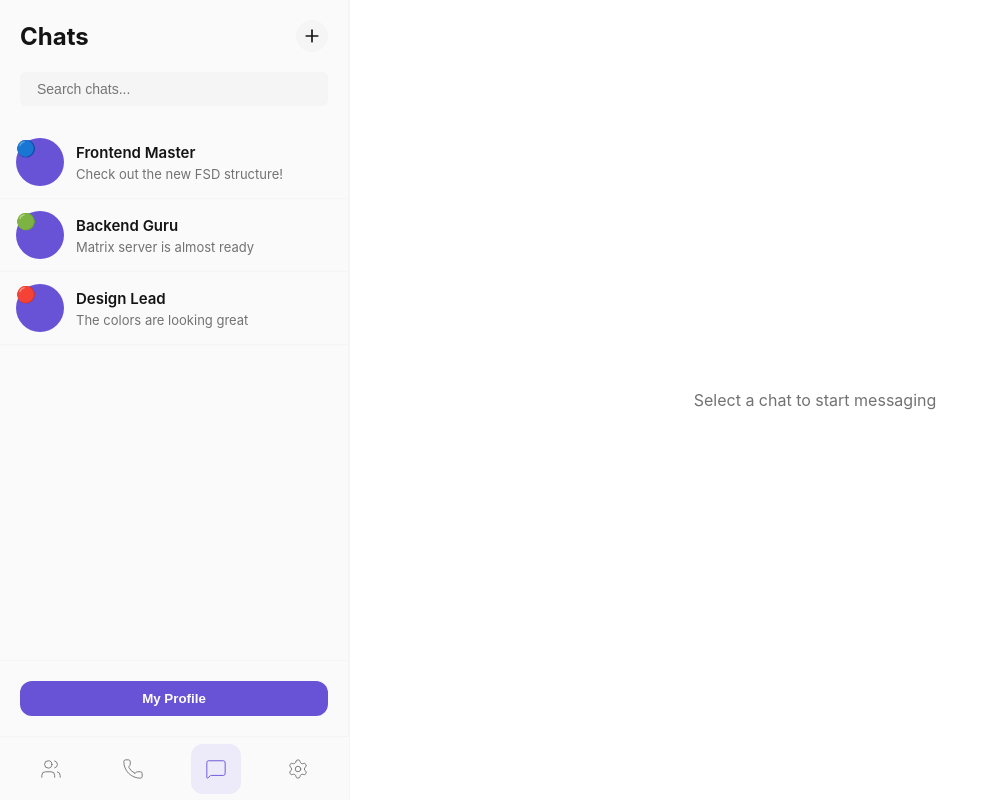
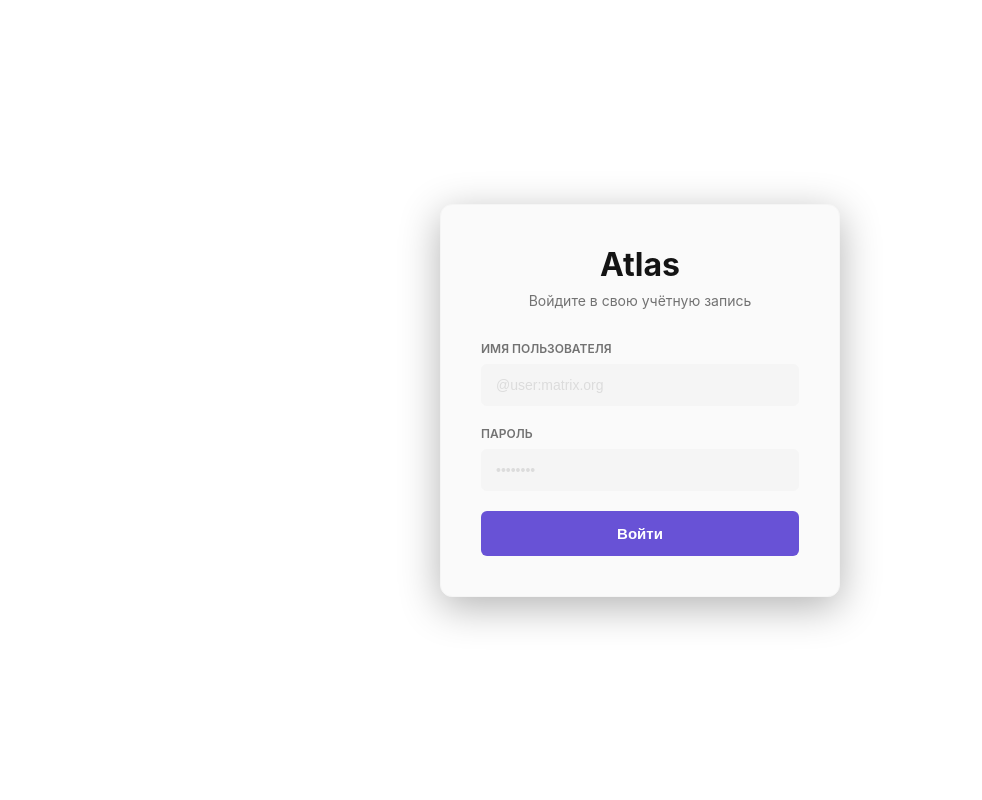
Before and after one commit to kitrasta/chat, a React (Vite) app: page / in a window 1280 px wide. Shown: the whole page, without its empty margins (0-982 px from the left). Built offline with nearby package versions, Linux system fonts and the light colour scheme.

Commit message:
feat: implement Matrix authentication flow with auth page and session persistence

```diff
--- a/package.json
+++ b/package.json
@@ -11,6 +11,7 @@
   },
   "dependencies": {
     "lucide-react": "^1.28.0",
+    "matrix-js-sdk": "^42.1.0-rc.0",
     "react": "^19.2.7",
     "react-dom": "^19.2.7",
     "zustand": "^5.0.14"
--- a/src/app/App.tsx
+++ b/src/app/App.tsx
@@ -4,10 +4,24 @@ import Layout from '../shared/ui/Layout/Layout';
 import ChatList from '../widgets/ChatList/ChatList';
 import ChatWindow from '../widgets/ChatWindow/ChatWindow';
 import SideNav from '../widgets/SideNav/SideNav';
+import AuthPage from '../pages/AuthPage/AuthPage';
+import { useAuthStore } from '../entities/user/model';
+import { initMatrixClient } from '../shared/api/matrixClient';
 import './../styles/global.css';
 
 function App() {
   const [activeTab, setActiveTab] = useState('chats');
+  const isAuthenticated = useAuthStore((state) => state.isAuthenticated);
+  const session = useAuthStore((state) => state.session);
+
+  // Инициализируем Matrix-клиент при наличии сессии
+  if (isAuthenticated && session) {
+    initMatrixClient(session);
+  }
+
+  if (!isAuthenticated) {
+    return <AuthPage />;
+  }
 
   return (
     <div className={styles.app}>
--- /dev/null
+++ b/src/entities/user/model.ts
@@ -0,0 +1,35 @@
+import { create } from 'zustand';
+import type { UserSession } from './types';
+
+interface AuthState {
+  session: UserSession | null;
+  isAuthenticated: boolean;
+  login: (session: UserSession) => void;
+  logout: () => void;
+}
+
+const STORAGE_KEY = 'matrix_session';
+
+const loadSession = (): UserSession | null => {
+  try {
+    const raw = localStorage.getItem(STORAGE_KEY);
+    return raw ? JSON.parse(raw) as UserSession : null;
+  } catch {
+    return null;
+  }
+};
+
+export const useAuthStore = create<AuthState>((set) => ({
+  session: loadSession(),
+  isAuthenticated: loadSession() !== null,
+
+  login: (session) => {
+    localStorage.setItem(STORAGE_KEY, JSON.stringify(session));
+    set({ session, isAuthenticated: true });
+  },
+
+  logout: () => {
+    localStorage.removeItem(STORAGE_KEY);
+    set({ session: null, isAuthenticated: false });
+  },
+}));
--- /dev/null
+++ b/src/entities/user/types.ts
@@ -0,0 +1,12 @@
+export interface UserSession {
+  accessToken: string;
+  userId: string;
+  homeServer: string;
+  deviceId: string;
+}
+
+export interface UserProfile {
+  userId: string;
+  displayName: string;
+  avatarUrl?: string;
+}
--- /dev/null
+++ b/src/pages/AuthPage/AuthPage.module.css
@@ -0,0 +1,98 @@
+.wrapper {
+  height: 100vh;
+  width: 100vw;
+  display: flex;
+  justify-content: center;
+  align-items: center;
+  background-color: var(--color-bg-main);
+}
+
+.card {
+  width: 400px;
+  padding: 40px;
+  background-color: var(--color-bg-secondary);
+  border: 1px solid var(--color-border);
+  border-radius: var(--radius-md);
+  box-shadow: 0 10px 40px rgba(0, 0, 0, 0.3);
+}
+
+.title {
+  font-size: 32px;
+  font-weight: 700;
+  color: var(--color-text-primary);
+  text-align: center;
+  margin-bottom: 8px;
+}
+
+.subtitle {
+  font-size: 14px;
+  color: var(--color-text-secondary);
+  text-align: center;
+  margin-bottom: 32px;
+}
+
+.form {
+  display: flex;
+  flex-direction: column;
+  gap: 20px;
+}
+
+.inputGroup {
+  display: flex;
+  flex-direction: column;
+  gap: 8px;
+}
+
+.inputGroup label {
+  font-size: 12px;
+  font-weight: 600;
+  text-transform: uppercase;
+  color: var(--color-text-secondary);
+}
+
+.inputGroup input {
+  padding: 12px 14px;
+  background-color: var(--color-bg-tertiary);
+  border: 1px solid var(--color-border);
+  border-radius: var(--radius-sm);
+  color: var(--color-text-primary);
+  font-size: 14px;
+  outline: none;
+  transition: border-color 0.2s ease;
+}
+
+.inputGroup input:focus {
+  border-color: var(--color-accent);
+}
+
+.inputGroup input::placeholder {
+  color: var(--color-text-disabled);
+}
+
+.error {
+  padding: 10px 12px;
+  background-color: var(--color-error);
+  color: white;
+  border-radius: var(--radius-sm);
+  font-size: 13px;
+  text-align: center;
+}
+
+.submitButton {
+  padding: 14px;
+  background-color: var(--color-accent);
+  color: white;
+  border-radius: var(--radius-sm);
+  font-weight: 600;
+  font-size: 15px;
+  transition: opacity 0.2s ease;
+}
+
+.submitButton:hover:not(:disabled) {
+  opacity: 0.85;
+}
+
+.submitButton:disabled {
+  opacity: 0.6;
+  cursor: not-allowed;
+}
--- /dev/null
+++ b/src/pages/AuthPage/AuthPage.tsx
@@ -0,0 +1,75 @@
+import { useState } from 'react';
+import { loginWithPassword } from '../../shared/api/matrixClient';
+import { useAuthStore } from '../../entities/user/model';
+import styles from './AuthPage.module.css';
+
+const AuthPage = () => {
+  const [username, setUsername] = useState('');
+  const [password, setPassword] = useState('');
+  const [error, setError] = useState('');
+  const [isLoading, setIsLoading] = useState(false);
+  const login = useAuthStore((state) => state.login);
+
+  const handleSubmit = async (e: React.FormEvent) => {
+    e.preventDefault();
+    setError('');
+    setIsLoading(true);
+
+    try {
+      const session = await loginWithPassword(username, password);
+      login(session);
+    } catch {
+      setError('Неверный логин или пароль. Попробуйте ещё раз.');
+    } finally {
+      setIsLoading(false);
+    }
+  };
+
+  return (
+    <div className={styles.wrapper}>
+      <div className={styles.card}>
+        <h1 className={styles.title}>Atlas</h1>
+        <p className={styles.subtitle}>Войдите в свою учётную запись</p>
+
+        <form onSubmit={handleSubmit} className={styles.form}>
+          <div className={styles.inputGroup}>
+            <label htmlFor="username">Имя пользователя</label>
+            <input
+              id="username"
+              value={username}
+              onChange={(e) => setUsername(e.target.value)}
+              placeholder="@user:matrix.org"
+              autoComplete="username"
+              required
+            />
+          </div>
+
+          <div className={styles.inputGroup}>
+            <label htmlFor="password">Пароль</label>
+            <input
+              id="password"
+              type="password"
+              value={password}
+              onChange={(e) => setPassword(e.target.value)}
+              placeholder="••••••••"
+              autoComplete="current-password"
+              required
+            />
+          </div>
+
+          {error && <div className={styles.error}>{error}</div>}
+
+          <button
+            type="submit"
+            className={styles.submitButton}
+            disabled={isLoading}
+          >
+            {isLoading ? 'Входим...' : 'Войти'}
+          </button>
+        </form>
+      </div>
+    </div>
+  );
+};
+
+export default AuthPage;
--- /dev/null
+++ b/src/shared/api/matrixClient.ts
@@ -0,0 +1,37 @@
+import { createClient, MatrixClient } from 'matrix-js-sdk';
+import type { UserSession } from '../../entities/user/types';
+
+// Позже заменим на адрес нашего Synapse-сервера
+const HOMESERVER_URL = 'https://matrix.org';
+
+let client: MatrixClient | null = null;
+
+export const getMatrixClient = (): MatrixClient | null => client;
+
+export const initMatrixClient = (session: UserSession): MatrixClient => {
+  client = createClient({
+    baseUrl: session.homeServer,
+    accessToken: session.accessToken,
+    userId: session.userId,
+    deviceId: session.deviceId,
+  });
+  return client;
+};
+
+export const loginWithPassword = async (
+  username: string,
+  password: string,
+): Promise<UserSession> => {
+  const tempClient = createClient({ baseUrl: HOMESERVER_URL });
+
+  const response = await tempClient.loginWithPassword(username, password);
+
+  const session: UserSession = {
+    accessToken: response.access_token,
+    userId: response.user_id,
+    homeServer: HOMESERVER_URL,
+    deviceId: response.device_id,
+  };
+
+  return session;
+};
```
Also changed, not shown: 1 other file (tests, documents, lock files or other folders).
